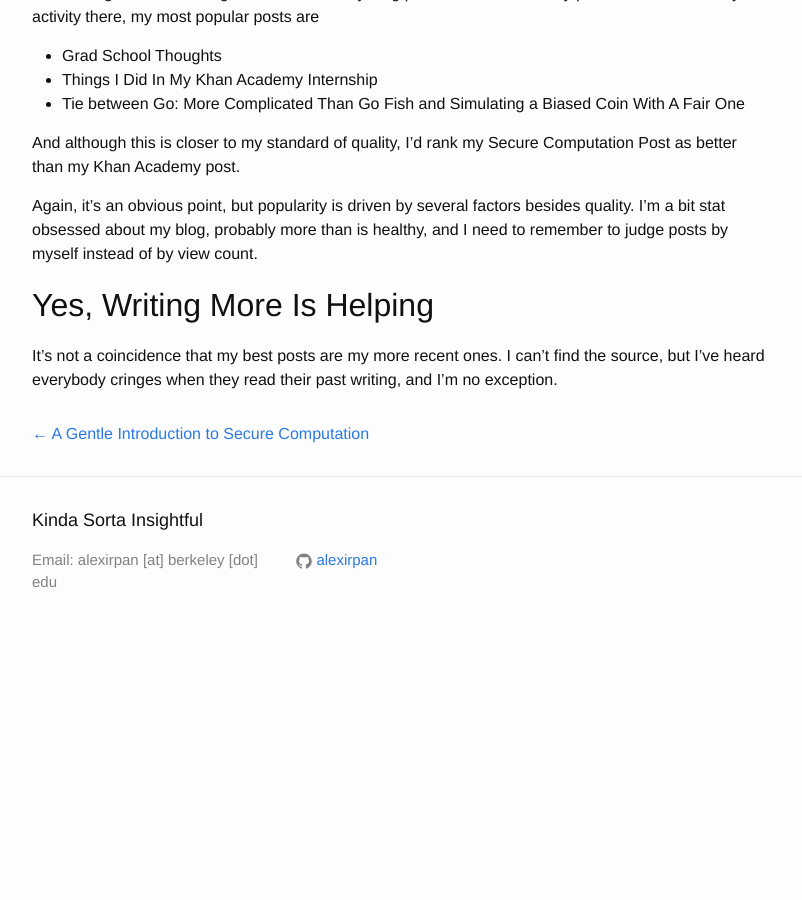
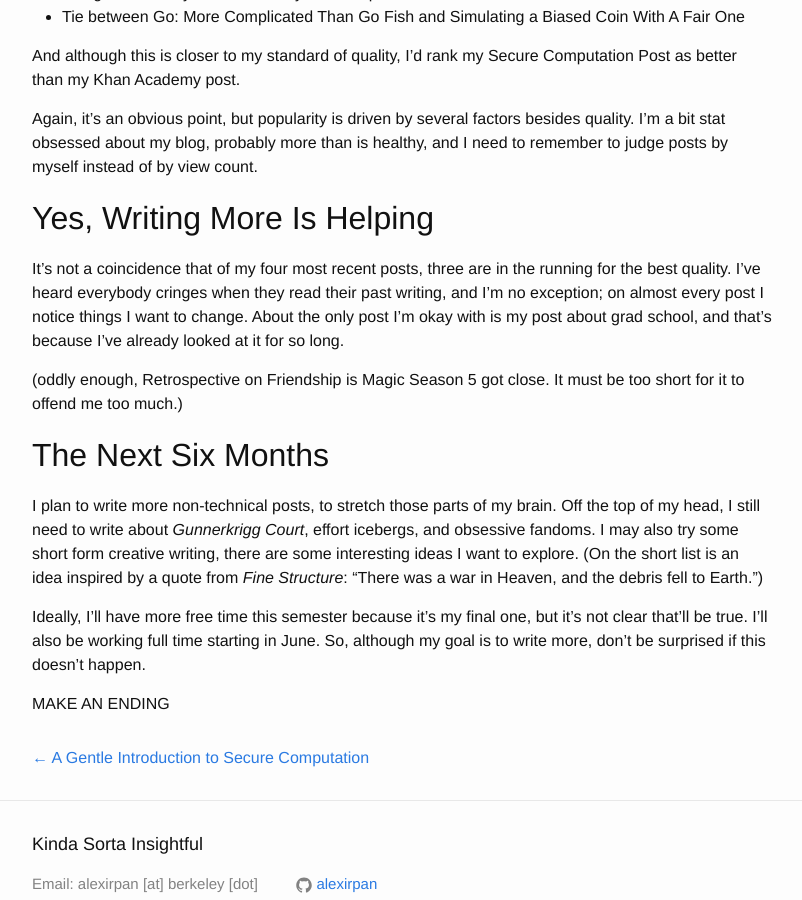
Before and after one commit to alexirpan/alexirpan.github.io, a Jekyll site: the page built from _posts/2016-02-18-half-year.markdown, in a window 1280 px wide and 900 px high, scrolled down 4943 px. Shown: the whole window, without its empty margins (238-1040 px from the left). Built offline with Jekyll 4.4.1, drawn with Linux system fonts in a browser that asks for light colours; comment, search, counter and statistics services are not loaded; before the commit the page ends 5597 px from its top, so only the background shows below that; some of the changed text lies outside the part shown.

Commit message:
SEcond draft done, I guess

```diff
--- a/_posts/2016-02-18-half-year.markdown
+++ b/_posts/2016-02-18-half-year.markdown
@@ -283,6 +278,29 @@ view count.
 Yes, Writing More Is Helping
 -------------------------------------------------------------------------------
 
-It's not a coincidence that my best posts are my more recent ones. I can't find
-the source, but I've heard everybody cringes when they read their past
-writing, and I'm no exception.
+It's not a coincidence that of my four most recent posts, three are in the running
+for the best quality. I've heard everybody cringes when they read their past
+writing, and I'm no exception; on almost every post I notice things I want to change.
+About the only post I'm okay with is my post about grad school, and that's
+because I've already looked at it for so long.
+
+(oddly enough, Retrospective on Friendship is Magic Season 5 got close. It
+must be too short for it to offend me too much.)
+
+
+The Next Six Months
+-------------------------------------------------------------------------------
+
+I plan to write more non-technical posts, to stretch those parts of my brain.
+Off the top of my head, I still need to write about *Gunnerkrigg Court*,
+effort icebergs, and obsessive fandoms. I may also try some short form
+creative writing, there are some interesting ideas I want to explore.
+(On the short list is an idea inspired by a quote from *Fine Structure*:
+"There was a war in Heaven, and the debris fell to Earth.")
+
+Ideally, I'll have more free time this semester because it's my final one,
+but it's not clear that'll be true. I'll also be working full time starting
+in June. So, although my goal is to write more, don't be surprised if this
+doesn't happen.
+
+MAKE AN ENDING
```
Also changed, not shown: other parts of _posts/2016-02-18-half-year.markdown (+0 -5 lines).
